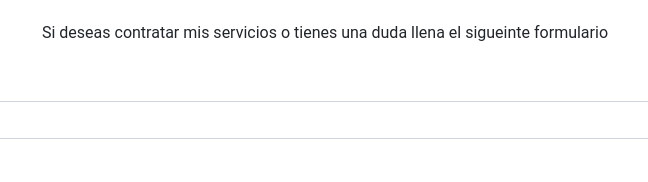
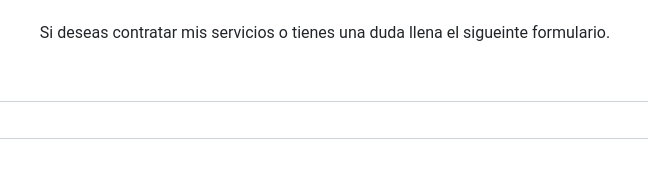
Before and after one commit to grd6/desafiocv, a plain HTML site: page index.html in a window 1280 px wide. Shown: the part 3222-3404 px from the top of the page, 315-963 px from the left. Drawn offline with nearby package versions, Linux system fonts and the light colour scheme; files whose address does not match are found by name.

Commit message:
se actualiza html y imagenes

```diff
--- a/assets/css/estilos.css
+++ b/assets/css/estilos.css
@@ -27,16 +27,12 @@ body {
   background-position: center;
 }
 
-/* Mis trabajos */
-
 .image-top {
   height: 250px;
   background-repeat: no-repeat;
   background-size: contain;
   background-position: center;
 }
-
-/* Contacto */
 
 #Contacto form label {
   font-weight: 700;
--- a/index.html
+++ b/index.html
@@ -232,7 +232,7 @@
 
       <p class="text-center my-4 d-none d-md-block">
         Si deseas contratar mis servicios o tienes una duda llena el sigueinte
-        formulario
+        formulario.
       </p>
 
       <form>
```
